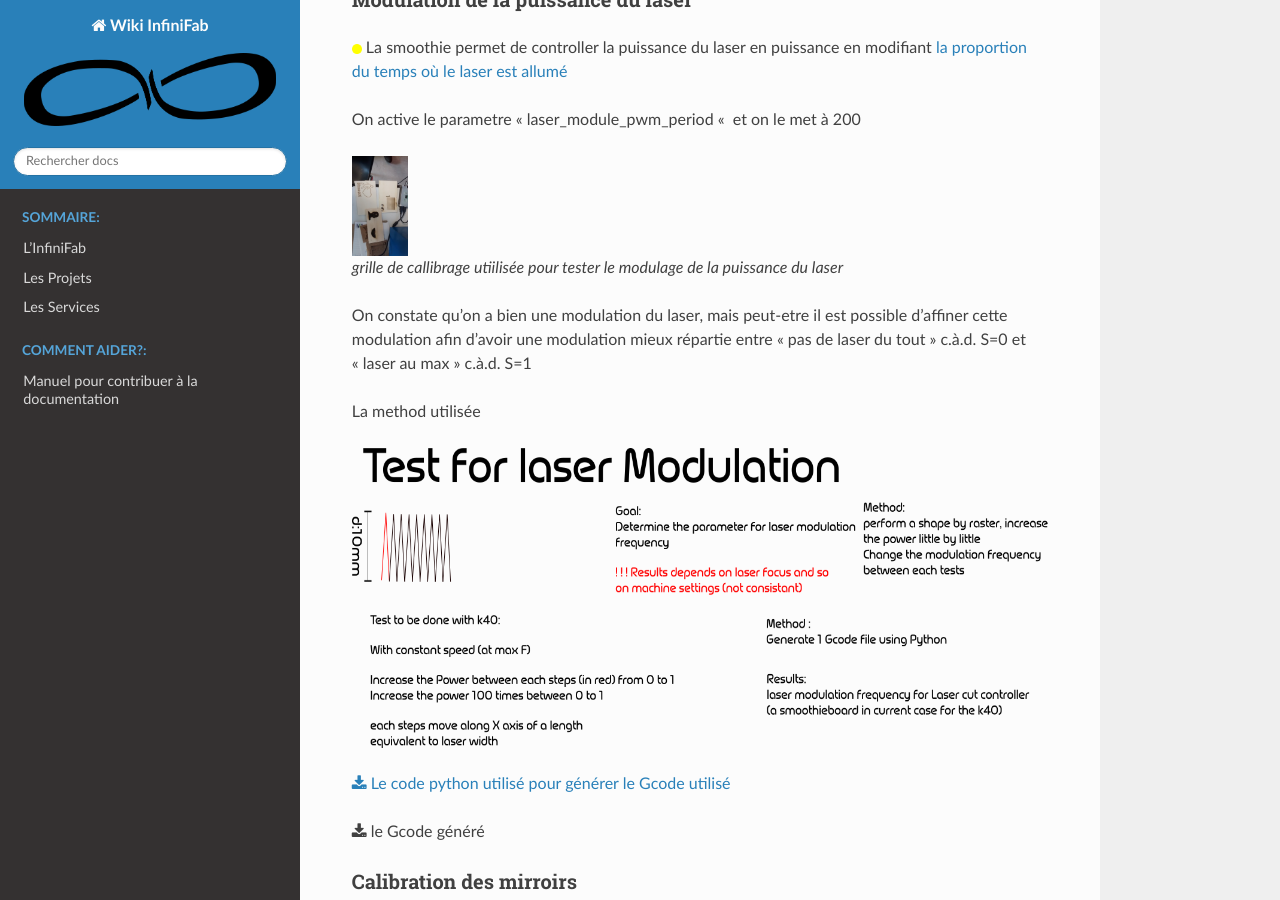
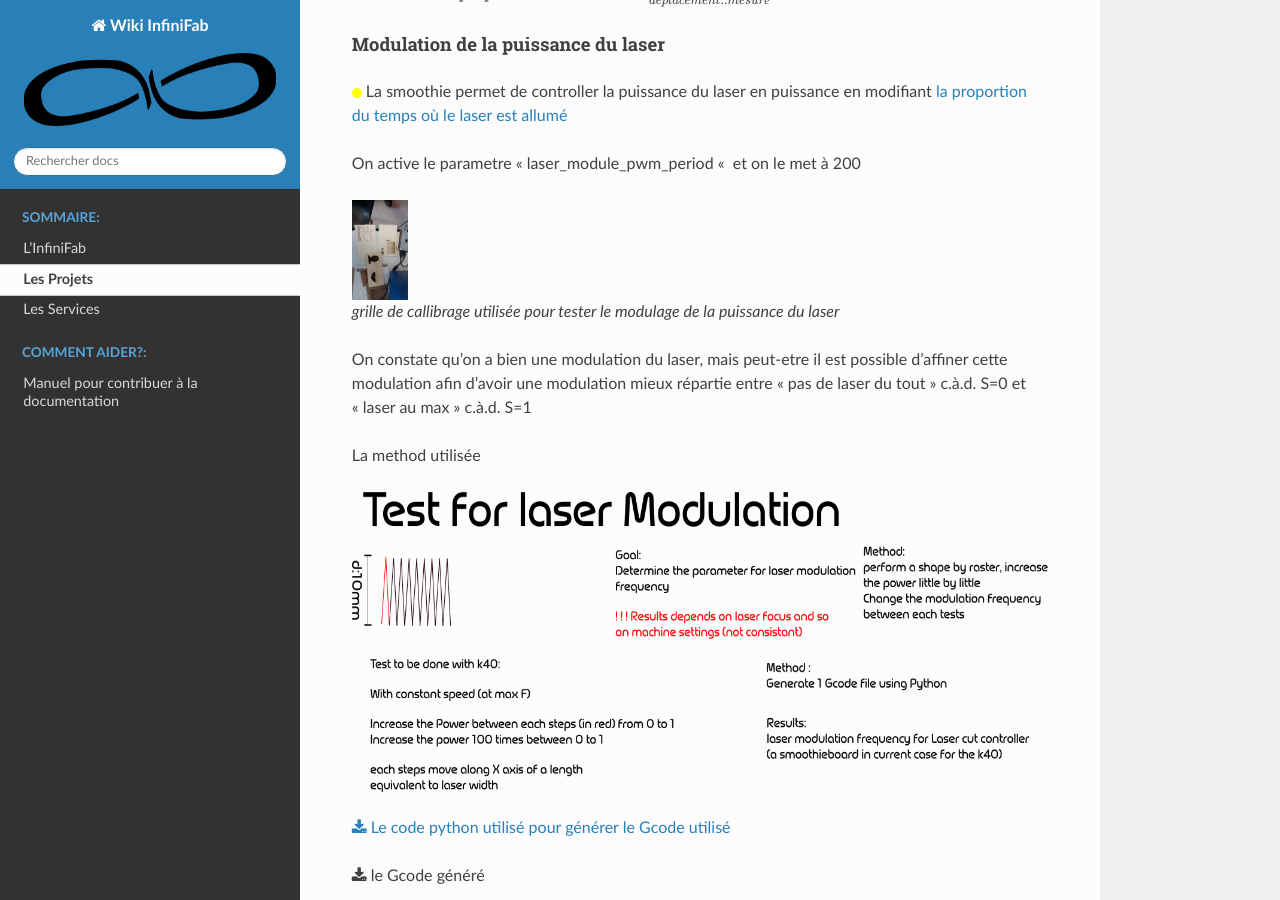
Before and after one commit to InfiniFab/Wiki, a Sphinx documentation site: the page built from source/projets/laser_bocal.rst, in a window 1280 px wide and 900 px high, scrolled down 7915 px. Built offline with Sphinx 7.4.7 and the Read the Docs theme 2.0.0, drawn with Linux system fonts in a browser that asks for light colours; some of the changed text lies outside the part shown.

Commit message:
orga dossier 2nd essai

```diff
--- a/source/Ateliers_template.rst
+++ b/source/projets/Ateliers_template.rst
@@ -51,9 +51,9 @@
 Les 1er exemples
 ^^^^^^^^^^^^^^^^
 
-:download:`Atelier sticker <_static/Workshop Template -FR - WS - Atelier sticker.pdf>`
+:download:`Atelier sticker <../_static/Workshop Template -FR - WS - Atelier sticker.pdf>`
 
-:download:`1ère soudure <_static/Workshop Template -FR - WS - Electronique.pdf>`
+:download:`1ère soudure <../_static/Workshop Template -FR - WS - Electronique.pdf>`
 
 La particiption à ce document
 ^^^^^^^^^^^^^^^^^^^^^^^^^^^^^
--- a/source/laser_bocal.rst
+++ b/source/projets/laser_bocal.rst
@@ -24,7 +24,7 @@
 """""""""""""""""
 
 Pour la rennovation
--------------------
+===================
 
 * |cercle_vert| Installer un raspberry pi connecté à la smoothieboard pour mettre en place un serveur Octoprint  `Mise en place d'un serveur Octoprint`_
 * |cercle_vert| Installer un capteur de température pour le circuit de refroidissement du laser. `Le capteur de temperature`_
@@ -40,7 +40,7 @@
 * |cercle_rouge| Empecher le laser de tirer si la smoothie n'est pas alimentée `Prevention du laser`_
 
 Pour la callibration
---------------------
+====================
 
 * |cercle_vert| Callibrer les pas des moteurs pour avoir un déplacement précis `Calibration des Moteurs`_
 * |cercle_jaune| Ajuster les mirroirs `Calibration des mirroirs`_
@@ -48,13 +48,13 @@
 * |cercle_jaune| Ecrire un manuel d'utilisation pour la Laser `Manuel utilisateur`_
 
 
-.. |cercle_rouge| image:: _static/red.png
+.. |cercle_rouge| image:: ../_static/red.png
   :height: 10px
 
-.. |cercle_jaune| image:: _static/yellow.png
+.. |cercle_jaune| image:: ../_static/yellow.png
   :height: 10px
 
-.. |cercle_vert| image:: _static/geen.png
+.. |cercle_vert| image:: ../_static/geen.png
   :height: 10px
 
 La situation Actuelle
@@ -63,7 +63,7 @@
 Aujourd'hui la K40 est situé dans le local de l'association Science&Bidouille à Angers, et est à disposition d'un nombre limité d'utilisateur pour l'instant.
 La K40 Permet aujourd'hui de faire uniquement de la gravure, il faut regler les mirroirs et les nettoyer pour gagner en puissance.
 
-:download:`Le fichier de configuration actuel <_static/config>`
+:download:`Le fichier de configuration actuel <../_static/config>`
 
 Ce qui a été effectué au Boc@l
 """"""""""""""""""""""""""""""
@@ -124,7 +124,7 @@
 **Materiel**:
 * Sonde temperature DS18B20
 
-.. image :: _static/ds18b20.jpg
+.. image :: ../_static/ds18b20.jpg
   :height: 100px
 
 * Arduino nano
@@ -136,7 +136,7 @@
 
 `page où le code pour afficher la température à été récuperer <https://randomnerdtutorials.com/arduino-temperature-displayed-on-4-digit-7-segment/>`_
 
-:download:`le code final <_static/k40_temp_measurement.ino>`
+:download:`le code final <../_static/k40_temp_measurement.ino>`
 
 .. Note::
   Dans le code, on appelle la fonction température 1 fois toute les 1000 itérations de la loop pour avoir un affichage qui ne clignote pas
@@ -149,7 +149,7 @@
 Il faudrait changer le type de lit, une surface métalique pleine telle que celle de base induit une réflexion du laser et donc sur le dessous du materiel à couper.
 L'idéal serait un lit en nid d'abeille
 
-.. image :: _static/honeycombe.jpg
+.. image :: ../_static/honeycombe.jpg
 
 Mais un grillage, une plaque trouée devrait suffire.
 On a pu récuperer des grillages qui étant le devant de chauffage électrique. On a suffisamment de surface pour doubler la couche de grillage pour le lit, cela pourrait augmenter la rigidité de celui-ci.
@@ -176,7 +176,7 @@
 
 Comme celle-ci :
 
-.. image :: _static/tetelaser.webp
+.. image :: ../_static/tetelaser.webp
   :target: https://fr.aliexpress.com/iteCapteur de fn de course en Ym/Cloudray-CO2-Laser-Head-Set-pour-2030-4060-K40-De-Gravure-Laser-Machine-De-D-coupe/32836741034.html
   :height: 100px
 
@@ -196,7 +196,7 @@
 |cercle_vert|
 Le type de capteur utilisé sur la k40 de base
 
-.. image :: _static/fin_de_course-origin.jpeg
+.. image :: ../_static/fin_de_course-origin.jpeg
   :target: https://www.vishay.com/docs/83763/tcst1030.pdf
   :height: 100px
 
@@ -210,7 +210,7 @@
 
 On a installer le capteur en bas du guide de l'axe Y à gauche.
 
-.. figure:: _static/end_stop.jpg
+.. figure:: ../_static/end_stop.jpg
   :height: 100px
 
   Interrupteur end_stop sur la laser k40
@@ -231,7 +231,7 @@
 
 Pour pouvoir souffler les particules vaporisées par le laser afin d'éviter qu'elle prennent feu, on dispose d'un souffleur. il a fallu réaliser un un embout imprimmé en 3D.
 
- :download:`Le fichier STL de l'embout <_static/embout_soufleur_2.stl>`
+ :download:`Le fichier STL de l'embout <../_static/embout_soufleur_2.stl>`
 
 Securité du capôt
 -----------------
@@ -325,21 +325,21 @@
 
 On active le parametre "laser_module_pwm_period " et on le met à 200
 
-.. figure:: _static/ex_gravure.jpg
+.. figure:: ../_static/ex_gravure.jpg
   :height: 100px
 
-  grille de callibrage utiilisée pour tester le modulage de la puissance du laser
+  grille de callibrage utilisée pour tester le modulage de la puissance du laser
 
 On constate qu'on a bien une modulation du laser, mais peut-etre il est possible d'affiner cette modulation afin d'avoir une modulation mieux répartie entre "pas de laser du tout" c.à.d. S=0 et "laser au max" c.à.d. S=1
 
 La method utilisée
 
-.. figure:: _static/lasermodul.png
+.. figure:: ../_static/lasermodul.png
   :height: 300px
 
-:download:`Le code python utilisé pour générer le Gcode utilisé <_static/LaserModulation.py>`
+:download:`Le code python utilisé pour générer le Gcode utilisé <../_static/LaserModulation.py>`
 
-:download:`le Gcode généré <_static/laserModulation.gcode>`
+:download:`le Gcode généré <../_static/laserModulation.gcode>`
 
 Calibration des mirroirs
 ------------------------
@@ -360,13 +360,13 @@
 
 Il a fallut mettre en point la méthode suivante
 
-.. figure:: _static/laserspeedtest.png
+.. figure:: ../_static/laserspeedtest.png
   :height: 300px
 
 
-:download:`Le code python utilisé pour générer le Gcode utilisé <_static/Max_speed_callibration.py>`
+:download:`Le code python utilisé pour générer le Gcode utilisé <../_static/Max_speed_callibration.py>`
 
-:download:`le Gcode généré <_static/maxSpeedCal.gcode>`
+:download:`le Gcode généré <../_static/maxSpeedCal.gcode>`
 
 Tester l'épaisseur du laser
 ---------------------------
@@ -374,12 +374,12 @@
 Lors d'un parametrage d'une gravure ou d'une découpe sur Visicut, on a le paramêtre de l'épaisseur du laser.
 Pour avoir une découpe précise, on a mis au point la méthode suivante pour déterminer l'epaisseur du laser.
 
-.. figure:: _static/laserwidth.png
+.. figure:: ../_static/laserwidth.png
   :height: 300px
 
-:download:`Le code python utilisé pour générer le Gcode utilisé <_static/Laser_width.py>`
+:download:`Le code python utilisé pour générer le Gcode utilisé <../_static/Laser_width.py>`
 
-:download:`le Gcode généré <_static/laserWidth.gcode>`
+:download:`le Gcode généré <../_static/laserWidth.gcode>`
 
 
 
--- a/source/laser_manuel.rst
+++ b/source/projets/laser_manuel.rst
@@ -44,7 +44,7 @@
 * Importer les parametres de la K40
 	* Option > Importer la configuration
 
-:download:`Parametre de la K40 <_static/k40_param.vcsettings>`
+:download:`Parametre de la K40 <../_static/k40_param.vcsettings>`
 
 * Importer le fichier à usiner, doit etre un fichier image (Jpeg, Svg, Bmp, Png, ...) Fichier > Importer
 * Selectionner les parametres de coupe/gravure
@@ -59,7 +59,7 @@
 		* Pour chaques couleurs du dessin vous pouvez choisir soit de couper ("cut"), ou de graver. Si la couleur est une forme pleine, et si vous choisissez de couper, visicut detectera automatiquement les contours de la couleur
 * Ajuster si besoin, pour s'inspirer vous avez le docuent suivant
 
-:download:`Idée de parametre pour la gravure et la découpe en fonction du materiau <_static/speedsfeeds_RL.pdf>`
+:download:`Idée de parametre pour la gravure et la découpe en fonction du materiau <../_static/speedsfeeds_RL.pdf>`
 
 .. attention::
 
```
Also changed, not shown: source/projets/compteur_temps.rst (added, +62 -0 lines), source/projets/luminometre.rst (added, +47 -0 lines), source/projets/plotter.rst (added, +20 -0 lines), source/_static/Schematic_Luminom-tre_Sheet-2_20190606191939.png (added), source/_static/Schematic_timer3_Sheet-2_20190606195032.png (added), 2 other files.
